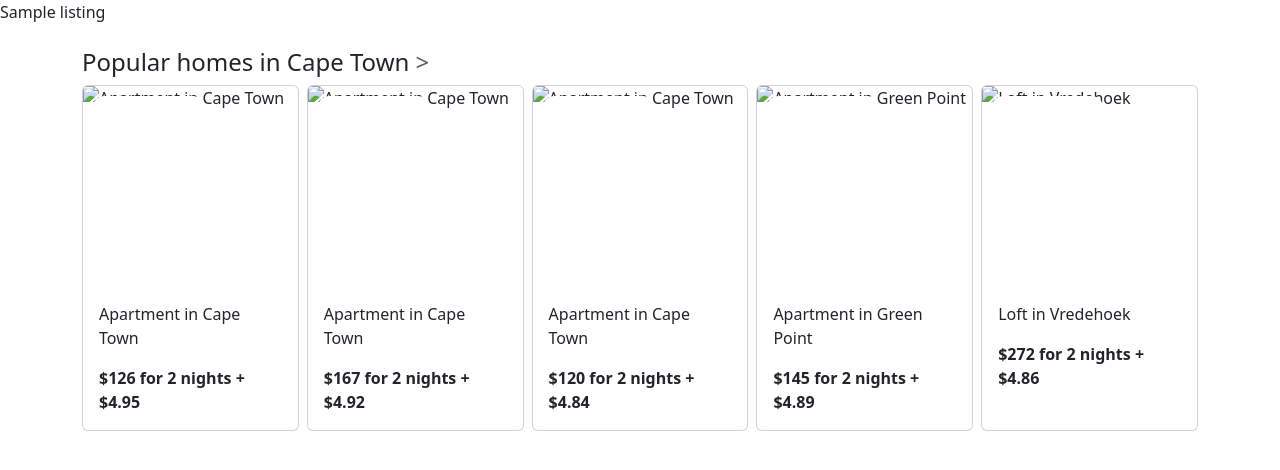
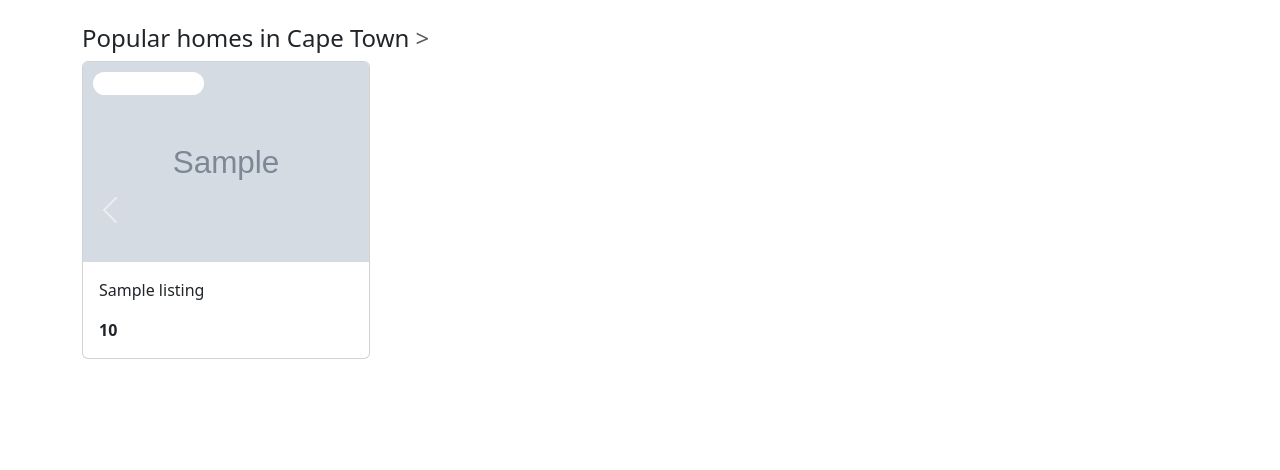
Before and after one commit to Abdulkhafid001/Django_Airbnb_Clone, a Django app: template airbnb_clone/listings/templates/listings.html in a window 1280 px wide. Shown: the top 470 px of the page. Run offline with Django 3.2, Linux system fonts and the light colour scheme; the template is opened without the code that fills it: most values are stand-ins (such as "Sample title", 1, 10 or a date in 2020); grey boxes marked "Sample" are stand-in pictures; some libraries are stand-ins or nearby versions.

Commit message:
setting up listings carousel

```diff
--- a/airbnb_clone/listings/templates/listings.html
+++ b/airbnb_clone/listings/templates/listings.html
@@ -11,60 +11,27 @@
 
 <body>
     {% block content %}
-    {% for listing in listings%}
-    <div>{{listing.title}}</div>
-    {% endfor%}
     <div class="container mt-4">
         <h4>Popular homes in Cape Town <span class="text-muted">&gt;</span></h4>
         <div id="homeCarousel" class="carousel slide" data-bs-ride="carousel">
             <div class="carousel-inner">
                 <div class="carousel-item active">
                     <div class="d-flex justify-content-between">
+                        {% for listing in listings%}
                         <div class="card me-2" style="width: 18rem;">
                             <span class="badge badge-custom">Guest favorite</span>
-                            <img src="https://via.placeholder.com/300x200?text=Apartment+in+Cape+Town"
-                                class="card-img-top" alt="Apartment in Cape Town">
+                            {% for image in listing.images.all %}
+                            <img src="{{ image.imageURL }}" class="card-img-top" alt="Apartment in Cape Town">
+                            {% empty %}
+                            <p>No images available.</p>
+                            {% endfor %}
+
                             <div class="card-body">
-                                <p class="card-text">Apartment in Cape Town</p>
-                                <p class="card-text"><strong>$126 for 2 nights + $4.95</strong></p>
+                                <p class="card-text">{{listing.title}}</p>
+                                <p class="card-text"><strong>{{listing.price}}</strong></p>
                             </div>
                         </div>
-                        <div class="card me-2" style="width: 18rem;">
-                            <span class="badge badge-custom">Guest favorite</span>
-                            <img src="https://via.placeholder.com/300x200?text=Apartment+in+Cape+Town"
-                                class="card-img-top" alt="Apartment in Cape Town">
-                            <div class="card-body">
-                                <p class="card-text">Apartment in Cape Town</p>
-                                <p class="card-text"><strong>$167 for 2 nights + $4.92</strong></p>
-                            </div>
-                        </div>
-                        <div class="card me-2" style="width: 18rem;">
-                            <span class="badge badge-custom">Guest favorite</span>
-                            <img src="https://via.placeholder.com/300x200?text=Apartment+in+Cape+Town"
-                                class="card-img-top" alt="Apartment in Cape Town">
-                            <div class="card-body">
-                                <p class="card-text">Apartment in Cape Town</p>
-                                <p class="card-text"><strong>$120 for 2 nights + $4.84</strong></p>
-                            </div>
-                        </div>
-                        <div class="card me-2" style="width: 18rem;">
-                            <span class="badge badge-custom">Guest favorite</span>
-                            <img src="https://via.placeholder.com/300x200?text=Apartment+in+Green+Point"
-                                class="card-img-top" alt="Apartment in Green Point">
-                            <div class="card-body">
-                                <p class="card-text">Apartment in Green Point</p>
-                                <p class="card-text"><strong>$145 for 2 nights + $4.89</strong></p>
-                            </div>
-                        </div>
-                        <div class="card" style="width: 18rem;">
-                            <span class="badge badge-custom">Guest favorite</span>
-                            <img src="https://via.placeholder.com/300x200?text=Loft+in+Vredehoek" class="card-img-top"
-                                alt="Loft in Vredehoek">
-                            <div class="card-body">
-                                <p class="card-text">Loft in Vredehoek</p>
-                                <p class="card-text"><strong>$272 for 2 nights + $4.86</strong></p>
-                            </div>
-                        </div>
+                        {% endfor%}
                     </div>
                 </div>
                 <!-- Add more carousel items if needed -->
--- a/airbnb_clone/listings/templates/main.html
+++ b/airbnb_clone/listings/templates/main.html
@@ -13,7 +13,7 @@
 <body>
     {% block content %} {% endblock content %}
     <script src="https://cdn.jsdelivr.net/npm/bootstrap@5.3.0/dist/js/bootstrap.bundle.min.js"></script>
-    <!-- <script type="text/javascript" src="{% static 'js/cart.js'%}"></script> -->
+    <script type="text/javascript" src="{% static 'js/script.js'%}"></script>
 </body>
 
 </html>
--- a/airbnb_clone/listings/views.py
+++ b/airbnb_clone/listings/views.py
@@ -5,7 +5,7 @@ from .models import Property
 
 def listings(request):
     if request.user.is_authenticated:
-        listings = Property.objects.all()
+        listings = Property.objects.all()[:4]
         context = {'listings': listings}
         return render(request, 'listings.html', context)
     else:
```
Also changed, not shown: airbnb_clone/listings/models.py (+10 -3 lines), airbnb_clone/listings/migrations/0007_rename_property_propertyimage_listing.py (added), airbnb_clone/static/js/script.js (added), airbnb_clone/static/uploaded_images/static/uploaded_images/Airbnb_listing2_pic_1.png (added), airbnb_clone/static/uploaded_images/static/uploaded_images/Airbnb_listing2_pic_2.png (added), airbnb_clone/static/uploaded_images/static/uploaded_images/Airbnb_listing2_pic_3.png (added), airbnb_clone/static/uploaded_images/static/uploaded_images/Airbnb_listing2_pic_4.png (added).
